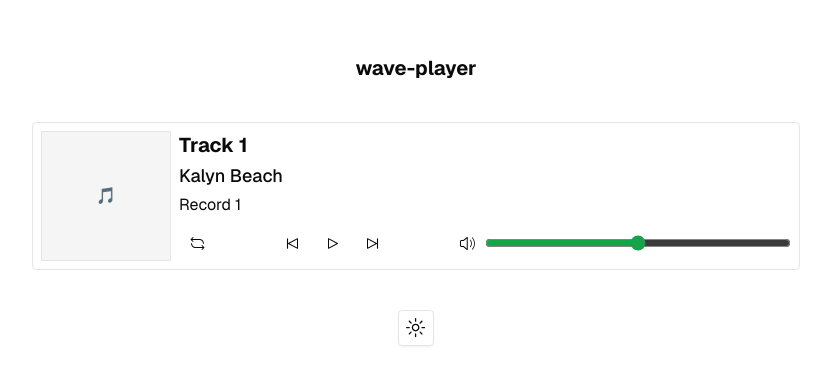
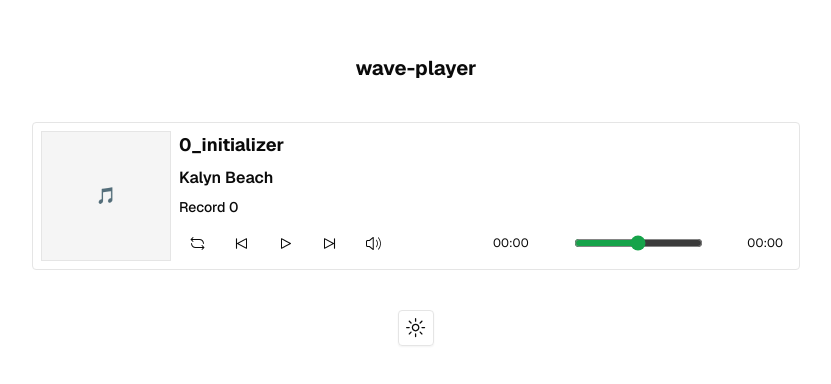
Before and after one commit to kalynbeach/wave-player, a Next.js app: page / in a window 1280 px wide. Shown: the part 200-584 px from the top of the page, without its empty margins (224-1055 px from the left). Built offline with nearby package versions, Linux system fonts and the light colour scheme; no server answers.

Commit message:
add initial wave-player audio loading and controls, add NOTES

```diff
--- a/src/components/track-controls.tsx
+++ b/src/components/track-controls.tsx
@@ -13,17 +13,33 @@ import {
 
 type TrackControlsProps = {
   track: Track;
+  trackDuration: number;
+  currentTime: number;
+  isPlaying: boolean;
+  play: () => void;
+  pause: () => void;
+  previous: () => void;
+  next: () => void;
+  mute: () => void;
 };
 
-export default function TrackControls({ track }: TrackControlsProps) {
-  // TEMP
-  const isPlaying = false;
+export default function TrackControls({
+  track,
+  trackDuration,
+  currentTime,
+  isPlaying,
+  play,
+  pause,
+  previous,
+  next,
+  mute,
+}: TrackControlsProps) {
   const isMuted = false;
 
   return (
     <div className="track-controls w-full flex flex-col md:flex-row items-center justify-between">
 
-      <div className="w-full flex flex-row items-center justify-between">
+      <div className="w-full flex flex-row items-center justify-between md:justify-start md:gap-2">
         <div className="flex">
           {/* Loop */}
           <Button variant="ghost" size="icon" className="rounded-sm">
@@ -31,30 +47,34 @@ export default function TrackControls({ track }: TrackControlsProps) {
           </Button>
         </div>
 
-        <div className="flex flex-row gap-1">
+        <div className="flex flex-row gap-2">
           {/* Previous */}
-          <Button variant="ghost" size="icon" className="rounded-sm">
+          <Button variant="ghost" size="icon" className="rounded-sm" onClick={play}>
             <TrackPreviousIcon />
           </Button>
           {/* Play/Pause */}
-          <Button variant="ghost" size="icon" className="rounded-sm">
+          <Button variant="ghost" size="icon" className="rounded-sm" onClick={isPlaying ? pause : play}>
             { isPlaying ? <PauseIcon /> : <PlayIcon /> }
           </Button>
           {/* Next */}
-          <Button variant="ghost" size="icon" className="rounded-sm">
+          <Button variant="ghost" size="icon" className="rounded-sm" onClick={next}>
             <TrackNextIcon />
           </Button>
         </div>
 
         <div className="flex">
           {/* Volume */}
-          <Button variant="ghost" size="icon" className="rounded-sm">
+          <Button variant="ghost" size="icon" className="rounded-sm" onClick={mute}>
             { isMuted ? <SpeakerOffIcon /> : <SpeakerLoudIcon />}
           </Button>
         </div>
       </div>
 
-      <TrackProgressBar track={track} />
+      <TrackProgressBar
+        track={track}
+        trackDuration={trackDuration}
+        currentTime={currentTime}
+      />
     </div>
   );
 }
--- a/src/components/track-info.tsx
+++ b/src/components/track-info.tsx
@@ -8,9 +8,9 @@ type TrackInfoProps = {
 export default function TrackInfo({ track }: TrackInfoProps) {
   return (
     <div className="track-info h-full flex flex-col justify-between">
-      <span className="text-xl font-bold">{track.title}</span>
-      <span className="text-lg font-medium">{track.artist}</span>
-      <span className="">{track.record}</span>
+      <span className="text-lg font-bold">{track.title}</span>
+      <span className="font-semibold">{track.artist}</span>
+      <span className="text-sm font-medium">{track.record}</span>
     </div>
   );
 }
--- a/src/components/track-progress-bar.tsx
+++ b/src/components/track-progress-bar.tsx
@@ -2,16 +2,41 @@ import type { Track } from "@/lib/definitions";
 
 type TrackProgressBar = {
   track: Track;
+  trackDuration: number;
+  currentTime: number;
 };
 
-export default function TrackProgressBar({ track }: TrackProgressBar) {
+export default function TrackProgressBar({ track, trackDuration, currentTime }: TrackProgressBar) {
+
+  function formattedTime(time: number): string {
+    if (time === 0) return `00:00`;
+    const minutes = Math.floor(time / 60);
+    const seconds = Math.floor(time % 60);
+    const formattedMinutes = minutes < 10 ? `0${minutes}` : `${minutes}`;
+    const formattedSeconds = seconds < 10 ? `0${seconds}` : `${seconds}`;
+    return `${formattedMinutes}:${formattedSeconds}`;
+  }
+
   return (
-    <div className="track-progress-bar w-full h-6 flex flex-row">
-      <input
-        type="range"
-        className="w-full accent-green-600 dark:accent-green-400"
-        // ref
-      />
+    <div className="track-progress-bar w-full flex flex-row items-center justify-between">
+      {/* Current Time */}
+      <div className="w-[56px] p-2 flex flex-row items-center justify-start">
+        <span className="text-xs">{formattedTime(currentTime)}</span>
+      </div>
+
+      {/* Progress Bar */}
+      <div className="flex flex-row items-center justify-center">
+        <input
+          type="range"
+          className="accent-green-600 dark:accent-green-400"
+          // ref
+        />
+      </div>
+
+      {/* Track Duration */}
+      <div className="w-[56px] p-2 flex flex-row items-center justify-end">
+        <span className="text-xs">{formattedTime(trackDuration)}</span>
+      </div>
     </div>
   );
 }
--- a/src/components/wave-player.tsx
+++ b/src/components/wave-player.tsx
@@ -1,15 +1,120 @@
+"use client";
+
+import { useState, useEffect } from "react";
 import type { Track } from "@/lib/definitions";
-import TrackImage from "./track-image";
-import TrackInfo from "./track-info";
-import TrackControls from "./track-controls";
+import TrackImage from "@/components/track-image";
+import TrackInfo from "@/components/track-info";
+import TrackControls from "@/components/track-controls";
 
 type WavePlayerProps = {
+  id: string;
   tracks: Track[];
 };
 
-export default function WavePlayer({ tracks }: WavePlayerProps) {
+export default function WavePlayer({ id, tracks }: WavePlayerProps) {
+  const [audioContext, setAudioContext] = useState<AudioContext | null>(null);
+  const [audioSourceNode, setAudioSourceNode] = useState<AudioBufferSourceNode | null>(null);
+  const [currentTrack, setCurrentTrack] = useState<Track>(tracks[0]);
+  const [trackDuration, setTrackDuration] = useState<number>(0);
+  const [currentTime, setCurrentTime] = useState<number>(0);
+  const [startTime, setStartTime] = useState<number>(0);
+  const [startOffset, setStartOffset] = useState<number>(0);
+  const [isInitialized, setIsInitialized] = useState<boolean>(false);
+  const [isPlaying, setIsPlaying] = useState<boolean>(false);
+  const [isLooping, setIsLooping] = useState<boolean>(false);
+  const [isMuted, setIsMuted] = useState<boolean>(false);
 
-  const currentTrack: Track = tracks[0];
+  // Create audio context (Web Audio API AudioContext)
+  useEffect(() => {
+    if (!audioContext) {
+      console.log(`[WavePlayer] Creating AudioContext...`);
+      setAudioContext(new AudioContext());
+    }
+  }, [audioContext]);
+
+  // Initialize audio (AudioContext, AudioSourceNode, etc.)
+  useEffect(() => {
+    async function initializeAudio() {
+      if (!audioContext) return;
+      try {
+        const fetchInit: RequestInit = { method: 'GET', mode: 'cors' };
+        const res = await fetch(currentTrack.src, fetchInit);
+        const resBlob = await res.blob();
+        const audioBuffer = await resBlob.arrayBuffer();
+        const decodedAudioBuffer = await audioContext.decodeAudioData(audioBuffer);
+        const sourceNode = audioContext.createBufferSource();
+        sourceNode.buffer = decodedAudioBuffer;
+        sourceNode.loop = isLooping;
+        sourceNode.connect(audioContext.destination);
+        setTrackDuration(sourceNode.buffer.duration);
+        setAudioSourceNode(sourceNode);
+        setIsInitialized(true);
+        console.log(`[WavePlayer] resBlob: `, resBlob);
+        console.log(`[WavePlayer] audioSourceNode.buffer: `, sourceNode.buffer);
+      } catch (error) {
+        throw new Error(`[WavePlayer] Error initializing audio: ${error}`);
+      }
+    }
+    if (!isInitialized) {
+      console.log(`[WavePlayer] Initializing audio...`);
+      initializeAudio();
+    }
+  }, [audioContext, currentTrack, isInitialized, isLooping]);
+
+  // Track control functions (play/pause, prev/next, mute, etc.)
+
+  function playTrack() {
+    if (!audioContext || !audioSourceNode || !audioSourceNode.buffer || !isInitialized) return;
+    setStartTime(audioContext.currentTime);
+    audioSourceNode.start(
+      audioContext.currentTime,
+      startOffset % audioSourceNode.buffer.duration
+    );
+    setIsPlaying(true);
+    console.log(`[WavePlayer] playTrack called.`);
+  }
+
+  function pauseTrack() {
+    if (!audioContext || !audioSourceNode || !audioSourceNode.buffer || !isInitialized) return;
+    audioSourceNode.stop();
+    setIsPlaying(false);
+    setStartOffset(startOffset + audioContext.currentTime - startTime);
+    setCurrentTime(audioContext.currentTime - startTime);
+    console.log(`[WavePlayer] pauseTrack called.`);
+  }
+
+  function previousTrack() {
+    if (!audioContext || !audioSourceNode || !audioSourceNode.buffer || !isInitialized) return;
+    if (isPlaying) {
+      audioSourceNode.stop();
+    }
+    setIsPlaying(false);
+    setStartOffset(0);
+    setCurrentTime(0);
+    setCurrentTrack(tracks[tracks.indexOf(currentTrack) - 1]);
+    setIsInitialized(false);
+    console.log(`[WavePlayer] previousTrack called.`);
+  }
+
+  function nextTrack() {
+    if (!audioContext || !audioSourceNode || !audioSourceNode.buffer || !isInitialized) return;
+    if (isPlaying) {
+      audioSourceNode.stop();
+    }
+    setIsPlaying(false);
+    setStartOffset(0);
+    setCurrentTime(0);
+    setCurrentTrack(tracks[tracks.indexOf(currentTrack) + 1]);
+    setIsInitialized(false);
+    console.log(`[WavePlayer] nextTrack called.`);
+  }
+
+  function toggleMute() {
+    if (!audioContext || !audioSourceNode || !audioSourceNode.buffer || !isInitialized) return;
+    // TODO: Implement mute/unmute via GainNode
+    setIsMuted(!isMuted);
+    console.log(`[WavePlayer] toggleMute called.`);
+  }
 
   return (
     <div className="wave-player w-fit md:w-full md:max-w-3xl p-2 flex flex-col gap-2 md:flex-row border rounded-sm">
@@ -18,10 +123,18 @@ export default function WavePlayer({ tracks }: WavePlayerProps) {
       </div>
       <div className="w-full flex flex-col gap-2 justify-between">
         <TrackInfo track={currentTrack} />
-        <TrackControls track={currentTrack} />
+        <TrackControls
+          track={currentTrack}
+          trackDuration={trackDuration}
+          currentTime={currentTime}
+          isPlaying={isPlaying}
+          play={playTrack}
+          pause={pauseTrack}
+          previous={previousTrack}
+          next={nextTrack}
+          mute={toggleMute}
+        />
       </div>
-      {/* Track Info */}
-      {/* Track Controls */}
     </div>
   );
 }
--- a/src/lib/placeholder-data.ts
+++ b/src/lib/placeholder-data.ts
@@ -2,11 +2,23 @@ import type { Track, TrackImage } from "@/lib/definitions";
 
 export const tracks: Track[] = [
   {
+    id: "0",
+    title: "0_initializer",
+    artist: "Kalyn Beach",
+    record: "Record 0",
+    src: "https://kkb-sounds.s3.us-west-1.amazonaws.com/loops/0_initializer.wav",
+    image: {
+      src: "https://via.placeholder.com/256x256",
+      alt: "Track 0"
+    },
+    loop: true
+  },
+  {
     id: "1",
-    title: "Track 1",
+    title: "1_workflows",
     artist: "Kalyn Beach",
-    record: "Record 1",
-    src: "https://www.kalynbeach.com/music/track-1.mp3",
+    record: "Record 0",
+    src: "https://kkb-sounds.s3.us-west-1.amazonaws.com/loops/1_workflows.wav",
     image: {
       src: "https://via.placeholder.com/256x256",
       alt: "Track 1"
@@ -15,26 +27,14 @@ export const tracks: Track[] = [
   },
   {
     id: "2",
-    title: "Track 2",
+    title: "2_stasis",
     artist: "Kalyn Beach",
-    record: "Record 2",
-    src: "https://www.kalynbeach.com/music/track-2.mp3",
+    record: "Record 0",
+    src: "https://kkb-sounds.s3.us-west-1.amazonaws.com/loops/2_stasis.wav",
     image: {
       src: "https://via.placeholder.com/256x256",
       alt: "Track 2"
     },
     loop: true
   },
-  {
-    id: "3",
-    title: "Track 3",
-    artist: "Kalyn Beach",
-    record: "Record 3",
-    src: "https://www.kalynbeach.com/music/track-3.mp3",
-    image: {
-      src: "https://via.placeholder.com/256x256",
-      alt: "Track 3"
-    },
-    loop: true
-  },
 ];
```
Also changed, not shown: 1 other file (tests, documents, lock files or other folders).
